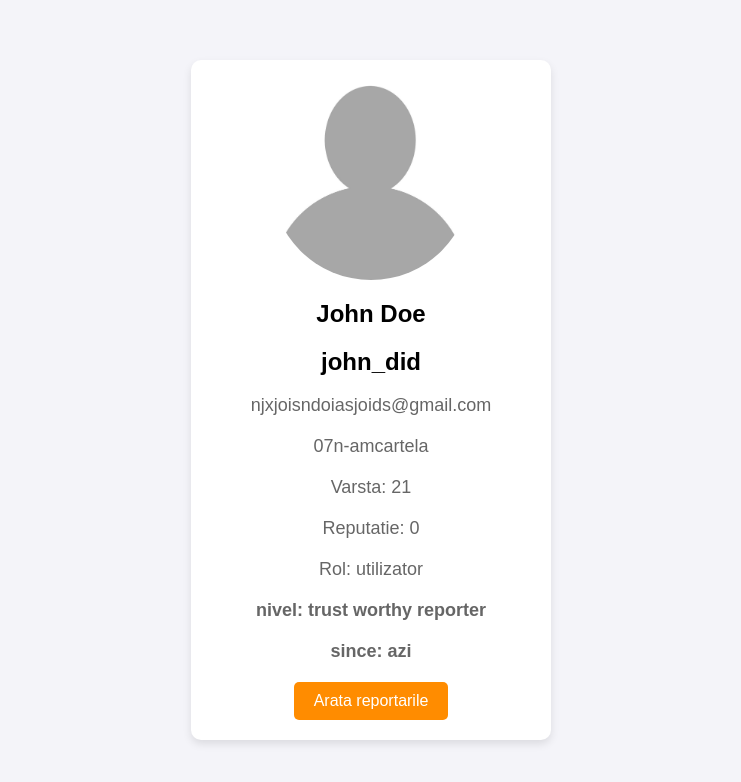
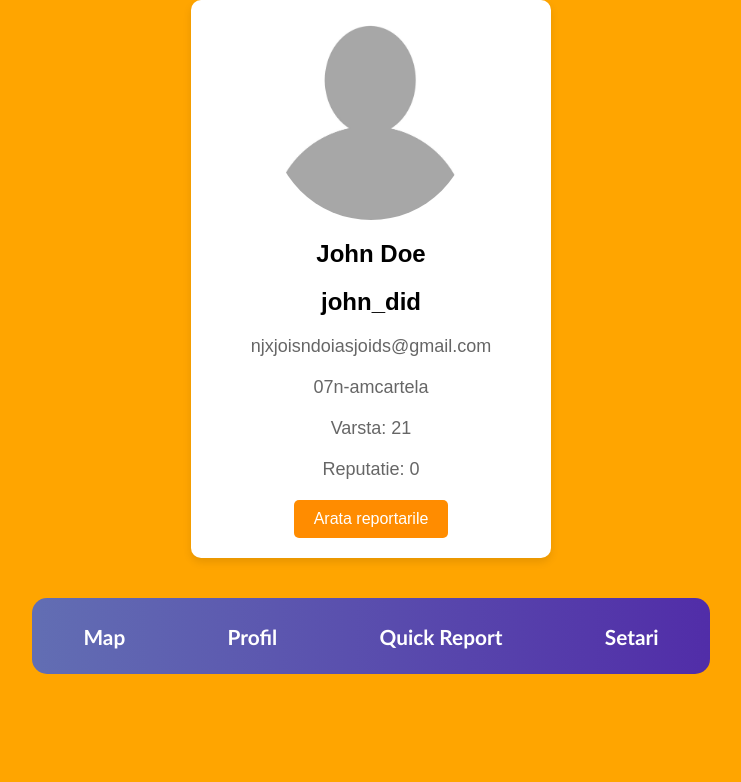
Before and after one commit to seba-f/Citizen-report, a plain HTML site: page devDavidFolder/profileViewer.html in a window 1280 px wide. Shown: the whole page, without its empty margins (269-1010 px from the left). Drawn offline with Linux system fonts and the light colour scheme.

Commit message:
take the button bozzo

```diff
--- a/devDavidFolder/assets/navbar.css
+++ b/devDavidFolder/assets/navbar.css
@@ -6,16 +6,16 @@ ul {
     display: flex;
     align-items: center;
     justify-content: center;
-    border: 1px green;
+    border: 1px linear-gradient(to right, #5c6bc0,#512da8);
     border-radius: 15px;
     list-style-type: none;
     margin: 0;
     padding: 0;
     overflow: hidden;
-    background-color: #ffffff;
+    background: linear-gradient(to right, #626eb3,#512da8);
     position: sticky;
     margin-top: 85vh;
-    box-shadow: 0px 0px 5px 5px rgba(4, 121, 0, 0.5);
+    box-shadow: 0px 0px 5px 5px linear-gradient(to right, #020b3b,#512da8);
 }
 
 
@@ -24,7 +24,7 @@ li a {
     font-weight: bolder;
     font-size: 1.3rem;
     display: block;
-    color: hsl(0, 0%, 30%);
+    color: white;
     text-align: center;
     padding: 2vw;
     padding-right: 4vw;
@@ -34,5 +34,5 @@ li a {
 }
 
 li a:hover {
-    background-color: hsl(0, 0%, 80%);
+    background: linear-gradient(to right, #5f6bae,#451ca5);
 }
--- a/devDavidFolder/profileViewer.css
+++ b/devDavidFolder/profileViewer.css
@@ -1,9 +1,9 @@
 body {
     font-family: Arial, sans-serif;
     display: flex;
+    flex-direction: column;
     justify-content: center;
     align-items: center;
-    height: 100vh;
     margin: 0;
     background-color: #f4f4f9;
 }
@@ -56,3 +56,42 @@ body {
 #iframeContainer {
     clear: both; /* This will ensure the iframe appears below */
 }
+
+body{
+    background-color: orange;
+}
+
+ul {
+    display: flex;
+    align-items: center;
+    justify-content: center;
+    border: 1px linear-gradient(to right, #5c6bc0,#512da8);
+    border-radius: 15px;
+    list-style-type: none;
+    margin: 0;
+    padding: 0;
+    overflow: hidden;
+    background: linear-gradient(to right, #626eb3,#512da8);
+    position: sticky;
+    margin-top: 5vh;
+    margin-bottom: 5vh;
+    box-shadow: 0px 0px 5px 5px linear-gradient(to right, #020b3b,#512da8);
+}
+
+li a {
+    font-family: 'Trebuchet MS', 'Lucida Sans Unicode', 'Lucida Grande', 'Lucida Sans', Arial, sans-serif;
+    font-weight: bolder;
+    font-size: 1.3rem;
+    display: block;
+    color: white;
+    text-align: center;
+    padding: 2vw;
+    padding-right: 4vw;
+    padding-left: 4vw;
+    text-decoration: none;
+    border-radius: 15px;
+}
+
+li a:hover {
+    background: linear-gradient(to right, #5f6bae,#451ca5);
+}
--- a/devDavidFolder/profileViewer.html
+++ b/devDavidFolder/profileViewer.html
@@ -18,11 +18,14 @@
         <p id="phone"class="profileData">07n-amcartela</p>
         <p id="age" class="profileData">Varsta: 21</p>
         <p id="reputation" class="profileData">Reputatie: 0</p>
-        <p id="role" class="profileData">Rol: utilizator<p>
-        <h3 id="level" class="profileData">nivel: trust worthy reporter</h3>
-        <h3 id="data_creare_cont" class="profileData">since: azi</h3>
         <button id="historyButton">Arata reportarile</button>
     </div>
+    <ul>
+        <li><a href="#map">Map</a></li>
+        <li><a href="#profile">Profil</a></li>
+        <li><a href="#quick">Quick Report</a></li>
+        <li><a href="#setari">Setari</a></li>
+    </ul>
     <div id="iframeContainer"></div>
 </body>
 </html>
--- a/devDavidFolder/profileViewer.js
+++ b/devDavidFolder/profileViewer.js
@@ -10,7 +10,6 @@ function generateForms(){
         let iframeContainer = document.getElementById("iframeContainer");
         iframeContainer.appendChild(iframeElement); // Appends iframe to body
         openForms = false;
-
     }
     else{
         const iframeElement = document.querySelector("iframe");
@@ -19,6 +18,17 @@ function generateForms(){
     }
 }
 
+function seeData(){
+    const name = document.getElementByIdid("name");
+    const username = document.getElementByIdid("username");
+    const email = document.getElementByIdid("email");
+    const phone = document.getElementByIdid("phone");
+    const age = document.getElementByIdid("age");
+    const reputation = document.getElementByIdid("reputation");
+    const role = document.getElementByIdid("role");
+    //const data_creare_cont = document.getElementByIdid("data_creare_cont");
+}
+
 function app(){
     const historyButton = document.getElementById('historyButton');
     historyButton.addEventListener('click', generateForms);
```
